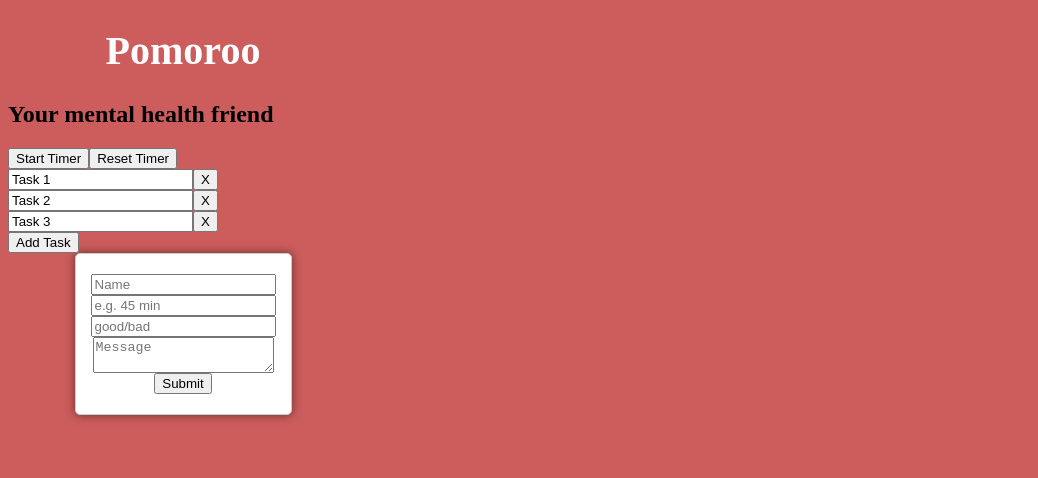
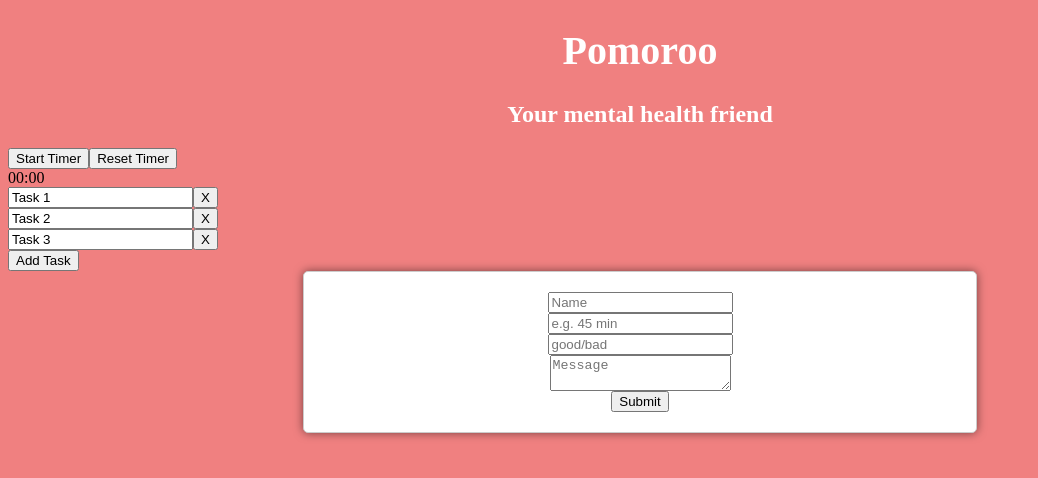
Before and after one commit to DarrenC07/Hack-Western-10, a React (Create React App) app in the folder firebase_db/: page / in a window 1280 px wide. Shown: the top 478 px of the page, without its empty margins (0-1038 px from the left). Built offline with nearby package versions, Linux system fonts and the light colour scheme.

Commit message:
update timer

```diff
--- a/firebase_db/src/App.css
+++ b/firebase_db/src/App.css
@@ -1,7 +1,5 @@
 body {
-    height: 400px;
-    width: 350px;
-    background-color: indianred;
+    background-color: lightcoral;
   }
 
   h1{
@@ -9,3 +7,8 @@ body {
     color: white;
     font-size: 40px;
   }
+
+  h2{
+    text-align: center ;
+    color: white;
+  }
--- a/firebase_db/src/components/Timer.jsx
+++ b/firebase_db/src/components/Timer.jsx
@@ -8,23 +8,51 @@ const TimerComponent = () => {
   });
 
   const [tasks, setTasks] = useState([]);
+  const [formattedTime, setFormattedTime] = useState('00:00');
 
   useEffect(() => {
-    // Your initial setup logic goes here
+    // Set the initial timer value to 25 minutes (25 * 60 seconds)
+    setTimerData({
+      timer: 25 * 60,
+      timeOption: 0,
+      isRunning: false,
+    });
 
     // For demonstration purposes, initializing tasks with some sample data
     setTasks(['Task 1', 'Task 2', 'Task 3']);
   }, []);
 
   const updateTime = () => {
-    // Logic to update time goes here
+    if (timerData.isRunning && timerData.timer > 0) {
+      setTimerData((prevData) => {
+        const newTimer = prevData.timer - 1;
+
+        // Format the timer value into minutes and seconds
+        const minutes = Math.floor(newTimer / 60);
+        const seconds = newTimer % 60;
+        setFormattedTime(`${String(minutes).padStart(2, '0')}:${String(seconds).padStart(2, '0')}`);
+
+        return {
+          ...prevData,
+          timer: newTimer,
+        };
+      });
+    } else if (timerData.timer === 0 && timerData.isRunning) {
+      setTimerData((prevData) => ({
+        ...prevData,
+        isRunning: false,
+      }));
+      alert('Timer is up!');
+    }
   };
+
+
 
   useEffect(() => {
     updateTime();
     const intervalId = setInterval(updateTime, 1000);
     return () => clearInterval(intervalId);
-  }, []);
+  }, [timerData.isRunning, timerData.timer]);
 
   const handleStartTimer = () => {
     setTimerData((prevData) => ({
@@ -35,7 +63,7 @@ const TimerComponent = () => {
 
   const handleResetTimer = () => {
     setTimerData({
-      timer: 0,
+      timer: 25 * 60,
       timeOption: 0,
       isRunning: false,
     });
@@ -58,12 +86,13 @@ const TimerComponent = () => {
   };
 
   return (
-    <div id="container">
+    <div className="container">
       <div>
         <button onClick={handleStartTimer}>
           {timerData.isRunning ? 'Pause Timer' : 'Start Timer'}
         </button>
         <button onClick={handleResetTimer}>Reset Timer</button>
+        <div id="time">{formattedTime}</div>
       </div>
       <div>
         {tasks.map((taskText, taskNum) => (
```
